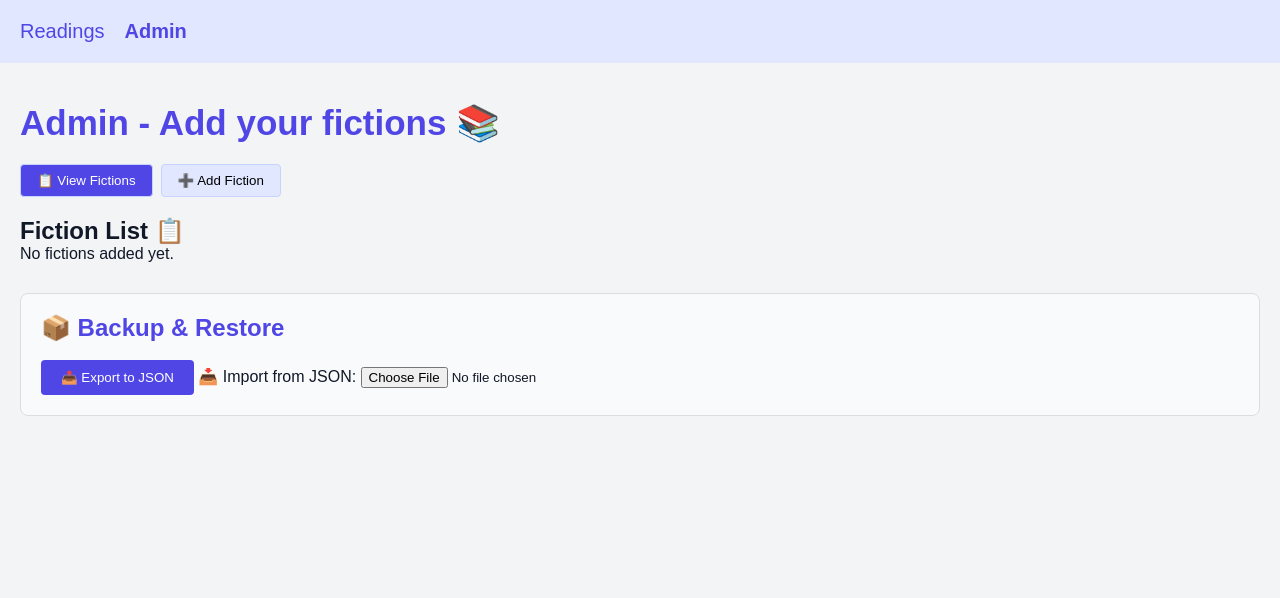
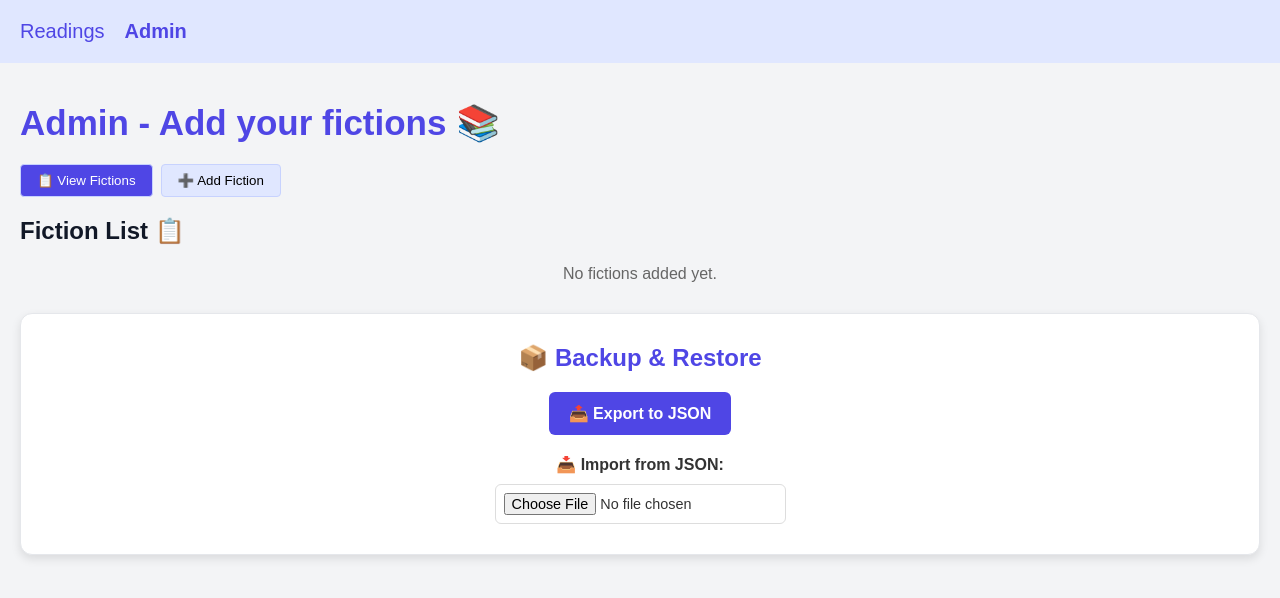
Before and after one commit to AnthonySkr/reading-tracker, a Vue app: page /admin in a window 1280 px wide. Shown: the top 598 px of the page. Built offline with nearby package versions, Linux system fonts and the light colour scheme.

Commit message:
Improve style of the list of Fictions in Admin and the section import and export in admin

```diff
--- a/src/components/admin/FictionBackup.vue
+++ b/src/components/admin/FictionBackup.vue
@@ -63,32 +63,83 @@ function importData(event: Event) {
 @use 'sass:color';
 
 .backup {
-  background: #f9fafb;
-  padding: 20px;
+  background: #ffffff;
+  padding: 30px;
   margin-top: 30px;
-  border-radius: 8px;
-  border: 1px solid #ddd;
+  border-radius: 12px;
+  border: 1px solid #e5e7eb;
+  box-shadow: 0 4px 10px rgba(0, 0, 0, 0.1);
+  text-align: center;
 
   h2 {
     color: main.$primary-color;
-    margin-bottom: 15px;
+    margin-bottom: 20px;
+    font-size: 1.5rem;
+    font-weight: bold;
   }
 
   button {
     background-color: main.$primary-color;
     color: white;
-    padding: 10px 20px;
+    padding: 12px 20px;
     border: none;
-    border-radius: 4px;
+    border-radius: 6px;
+    font-size: 1rem;
+    font-weight: bold;
     cursor: pointer;
+    transition:
+      background-color 0.3s ease,
+      transform 0.2s ease;
 
     &:hover {
       background-color: color.scale(main.$primary-color, $lightness: -10%);
+      transform: translateY(-2px);
+    }
+
+    &:active {
+      transform: translateY(0);
     }
   }
 
-  input[type='file'] {
-    margin-top: 10px;
+  label {
+    display: block;
+    margin-top: 20px;
+    font-size: 1rem;
+    font-weight: bold;
+    color: #333;
+
+    input[type='file'] {
+      display: block;
+      margin: 10px auto 0;
+      padding: 8px;
+      border: 1px solid #ddd;
+      border-radius: 6px;
+      font-size: 0.9rem;
+      cursor: pointer;
+      transition: border-color 0.3s ease;
+
+      &:hover {
+        border-color: main.$primary-color;
+      }
+    }
+  }
+
+  // Add subtle animations
+  h2,
+  button,
+  label {
+    animation: fadeIn 0.5s ease-in-out;
+  }
+
+  @keyframes fadeIn {
+    from {
+      opacity: 0;
+      transform: translateY(10px);
+    }
+    to {
+      opacity: 1;
+      transform: translateY(0);
+    }
   }
 }
 </style>
--- a/src/components/admin/FictionForm.vue
+++ b/src/components/admin/FictionForm.vue
@@ -129,7 +129,7 @@ form {
   max-width: 600px;
   margin: 0 auto;
   background: #f9f9f9;
-  padding: 30px 40px 30px 30px;
+  padding: 30px;
   border-radius: 12px;
   box-shadow: 0 4px 10px rgba(0, 0, 0, 0.1);
   font-family: 'Arial', sans-serif;
@@ -150,6 +150,7 @@ form {
   label {
     display: block;
     margin-bottom: 15px;
+    margin-right: 15px;
     font-weight: bold;
     color: #333;
   }
--- a/src/components/admin/FictionList.vue
+++ b/src/components/admin/FictionList.vue
@@ -63,33 +63,81 @@ table {
   width: 100%;
   border-collapse: collapse;
   margin-top: 20px;
+  background-color: #fff;
+  border-radius: 8px;
+  overflow: hidden;
+  box-shadow: 0 4px 10px rgba(0, 0, 0, 0.1);
 
   th,
   td {
-    padding: 8px;
-    border: 1px solid #ddd;
+    padding: 12px 16px;
+    text-align: left;
+    border-bottom: 1px solid #ddd;
   }
 
   th {
-    background-color: #e0e7ff;
+    background-color: main.$primary-color;
+    color: white;
+    font-weight: bold;
+    text-transform: uppercase;
+    font-size: 0.9rem;
   }
+
+  tr {
+    transition: background-color 0.3s ease;
+
+    &:hover {
+      background-color: #f9f9f9;
+    }
+  }
+
+  td {
+    font-size: 0.95rem;
 
     a {
       color: main.$primary-color;
+      text-decoration: none;
+      font-weight: bold;
+
+      &:hover {
+        text-decoration: underline;
+      }
+    }
+  }
 }
 
 button {
-    background-color: #ef4444;
+  background-color: #3b82f6;
   color: white;
   border: none;
-    padding: 5px 10px;
+  padding: 8px 12px;
+  margin: 0 4px;
   border-radius: 4px;
-    margin-right: 5px;
+  font-size: 0.9rem;
+  font-weight: bold;
   cursor: pointer;
+  transition:
+    background-color 0.3s ease,
+    transform 0.2s ease;
+
+  &:hover {
+    background-color: color.scale(#3b82f6, $lightness: -10%);
+    transform: translateY(-2px);
+  }
+
+  &.delete {
+    background-color: #ef4444;
 
     &:hover {
       background-color: color.scale(#ef4444, $lightness: -10%);
     }
   }
 }
+
+p {
+  text-align: center;
+  font-size: 1rem;
+  color: #666;
+  margin-top: 20px;
+}
 </style>
```
Lines whose indentation alone changed are shown as unchanged.
